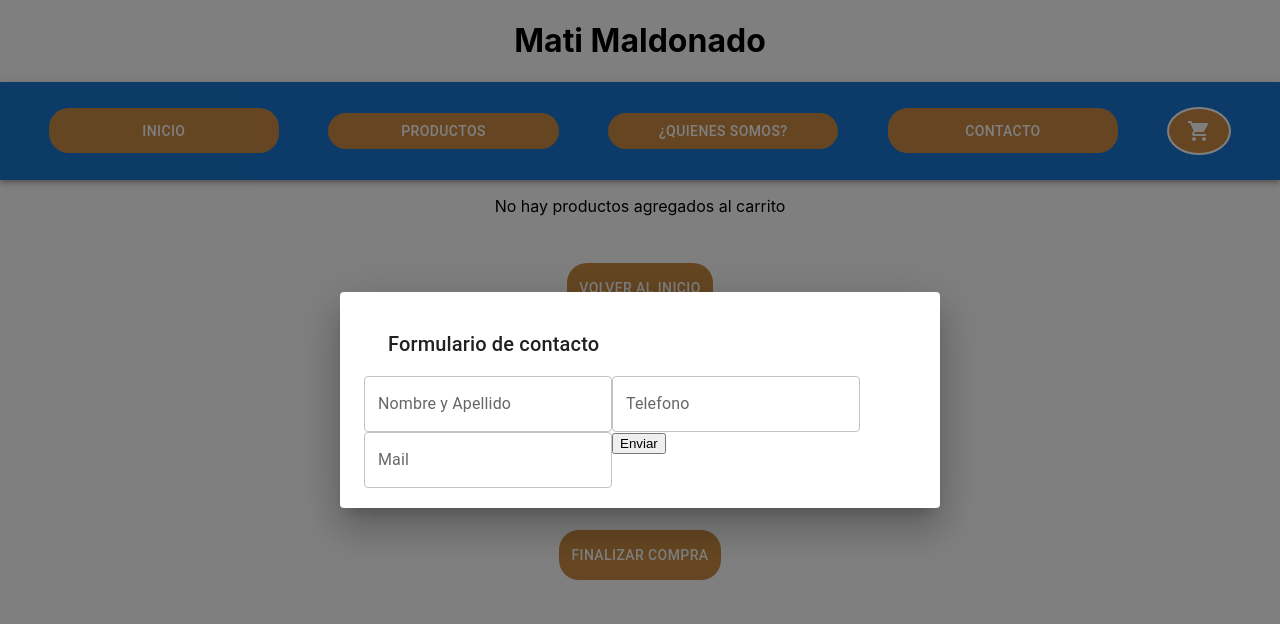
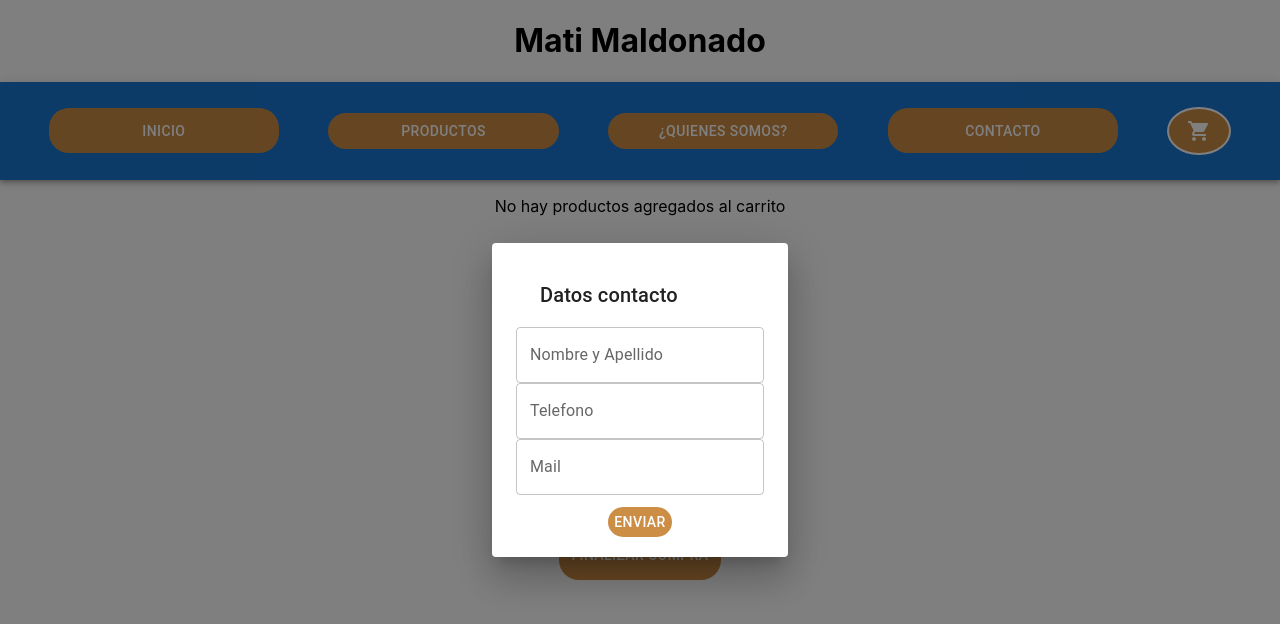
Before and after one commit to matimaldonado/React, a React (Create React App) app in the folder matias-maldonado/: page /Cart in a window 1280 px wide. Both pictures are taken after a click on the button "FINALIZAR COMPRA". Shown: the top 624 px of the page. Built offline with nearby package versions, Linux system fonts and the light colour scheme.

Commit message:
Modificaciones trabajo final

```diff
--- a/matias-maldonado/src/Componentes/CartFinally/Cart.css
+++ b/matias-maldonado/src/Componentes/CartFinally/Cart.css
@@ -28,3 +28,15 @@
     color: white;
     padding: 1%;
 }
+
+#Contacto{
+    margin: auto;
+    display: flex;
+    flex-direction: column;
+}
+
+#Contacto button{
+    width: 20%;
+    margin: auto;
+    margin-top: 5%;
+}
--- a/matias-maldonado/src/Componentes/Pages/Cart.js
+++ b/matias-maldonado/src/Componentes/Pages/Cart.js
@@ -7,6 +7,8 @@ import { addDoc, collection } from 'firebase/firestore'
 import { useNavigate } from "react-router-dom"
 import Modal from "../Card/Modal"
 import db from "../Firebase/firebaseConfig"
+import "../CartFinally/Cart.css"
+
 
 const Cart = () => {
     const { cartListItems,cleanCartProducts , totalPrice, cantidadTotal} = useContext(CartContext)
@@ -68,16 +70,10 @@ const Cart = () => {
             <div>
             <Button id="butonCart" onClick={() => setShowModal(true)}>Finalizar Compra</Button>
             </div>
-        <div>
-        <Modal title={success ? 'Compra exitosa' : 'Formulario de contacto'} open={showModal} handleClose={() => setShowModal(false)}>
-            {success ? (
-                <div>
-                    La order se genero con exito!
-                    Numero de orden: {success}
-                    <button onClick={finishOrder}>Aceptar</button>
-                </div>
-            ) : (
-                <form className="form-contact" onSubmit={handleSubmit}>
+        <div >
+        <Modal title="Datos contacto" open={showModal} handleClose={() => setShowModal(false)}>
+
+                <form id="Contacto" onSubmit={handleSubmit}>
                     <TextField
                         id="outlined-basic"
                         name="name"
@@ -102,9 +98,9 @@ const Cart = () => {
                         variant="outlined"
                         onChange={handleChange}
                     />
-                    <button type="submit">Enviar</button>
+                    <Button id="butonCart" type="submit">Enviar</Button>
                 </form>
-            )}
+
 
         </Modal>
     </div>
```
